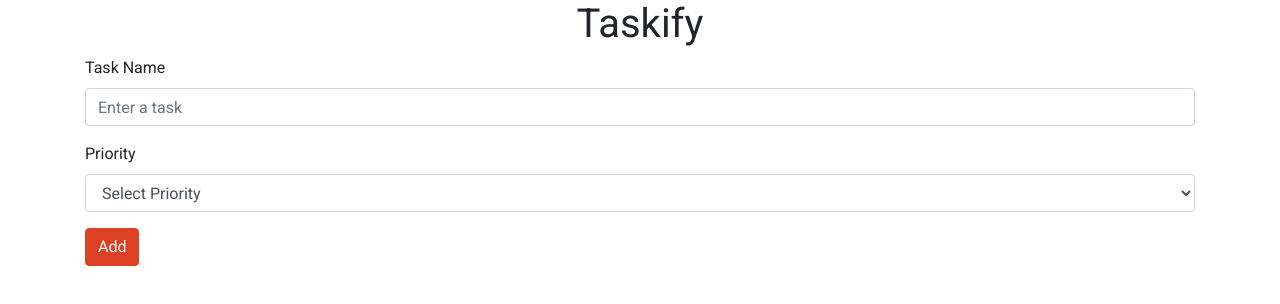
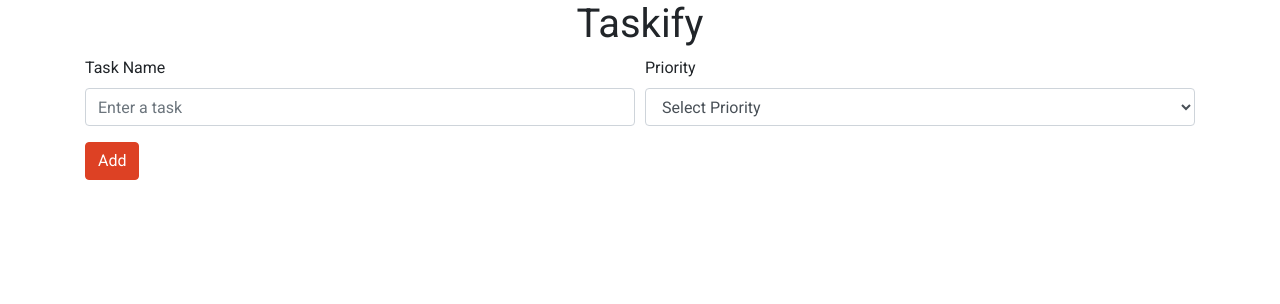
Before and after one commit to dogukanarslan/taskify, a React (Create React App) app: page / in a window 1280 px wide. Shown: the top 304 px of the page. Built offline with nearby package versions, Linux system fonts and the light colour scheme.

Commit message:
Add row form

```diff
--- a/src/components/InputField.tsx
+++ b/src/components/InputField.tsx
@@ -1,7 +1,7 @@
 import { Dispatch } from '@reduxjs/toolkit';
 import { useState } from 'react';
 import { connect } from 'react-redux';
-import { Button, Form, FormGroup, Label, Input } from 'reactstrap';
+import { Button, Form, FormGroup, Label, Input, Col, Row } from 'reactstrap';
 import { addToast } from '../redux/slices/toastsSlice';
 import { addTodo } from '../redux/slices/todosSlice';
 
@@ -62,6 +62,8 @@ export const InputField = connect()((props: InputFieldProps) => {
 
   return (
     <Form className="mb-4" onSubmit={handleAdd}>
+      <Row form>
+        <Col md="6">
           <FormGroup>
             <Label>Task Name</Label>
             <Input
@@ -72,10 +74,15 @@ export const InputField = connect()((props: InputFieldProps) => {
             />
             {errors.todo && <p className="text-danger">{errors.todo}</p>}
           </FormGroup>
-
+        </Col>
+        <Col md="6">
           <FormGroup>
             <Label>Priority</Label>
-        <Input type="select" value={priority} onChange={handleChangePriority}>
+            <Input
+              type="select"
+              value={priority}
+              onChange={handleChangePriority}
+            >
               <option disabled value="">
                 Select Priority
               </option>
@@ -83,9 +90,12 @@ export const InputField = connect()((props: InputFieldProps) => {
               <option value="medium">Medium</option>
               <option value="low">Low</option>
             </Input>
-        {errors.priority && <p className="text-danger">{errors.priority}</p>}
+            {errors.priority && (
+              <p className="text-danger">{errors.priority}</p>
+            )}
           </FormGroup>
-
+        </Col>
+      </Row>
       <Button color="primary" type="submit">
         Add
       </Button>
```
Lines whose indentation alone changed are shown as unchanged.
